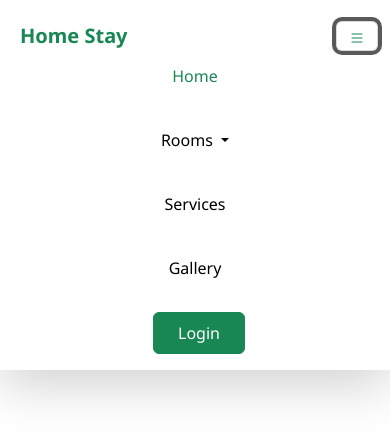
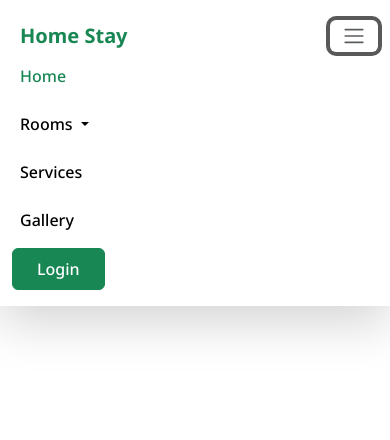
Before and after one commit to MyNameIsKry/Web-Design, a plain HTML site: page index.html in a window 390 px wide. Both pictures are taken after a click on the button "Toggle navigation". Drawn offline with nearby package versions, Linux system fonts and the light colour scheme.

Commit message:
feat: Update navigation bar styles and improve responsiveness in index.html and styles.css

```diff
--- a/index.html
+++ b/index.html
@@ -15,51 +15,56 @@
           <i class="fas fa-home text-success me-2 fs-4"></i>
           <span class="fw-bold text-success fs-5">Home Stay</span>
         </a>
-        <button class="navbar-toggler" type="button" data-bs-toggle="collapse" data-bs-target="#navbarNavDropdown"
-          aria-controls="navbarNavDropdown" aria-expanded="false" aria-label="Toggle navigation">
-          <svg class="text-success fs-4" xmlns="http://www.w3.org/2000/svg" width="16" height="16" fill="currentColor"
-            class="bi bi-list" viewBox="0 0 16 16">
-            <path fill-rule="evenodd"
-              d="M2.5 12a.5.5 0 0 1 .5-.5h10a.5.5 0 0 1 0 1H3a.5.5 0 0 1-.5-.5m0-4a.5.5 0 0 1 .5-.5h10a.5.5 0 0 1 0 1H3a.5.5 0 0 1-.5-.5m0-4a.5.5 0 0 1 .5-.5h10a.5.5 0 0 1 0 1H3a.5.5 0 0 1-.5-.5" />
-          </svg>
+
+        <button class="navbar-toggler border-0" type="button" data-bs-toggle="collapse"
+          data-bs-target="#navbarNavDropdown" aria-controls="navbarNavDropdown" aria-expanded="false"
+          aria-label="Toggle navigation">
+          <span class="navbar-toggler-icon"></span>
         </button>
+
         <div class="collapse navbar-collapse" id="navbarNavDropdown">
-          <ul class="navbar-nav ms-auto gap-4 align-items-center">
+          <ul class="navbar-nav ms-auto align-items-start align-items-md-center gap-2 gap-md-4">
             <li class="nav-item">
-              <a class="nav-link text-success" href="#">Home</a>
+              <a class="nav-link text-success fw-medium" href="#">Home</a>
             </li>
 
             <!-- Rooms dropdown -->
             <li class="nav-item dropdown">
-              <a class="nav-link dropdown-toggle" href="#amenities" id="roomsDropdown" role="button"
+              <a class="nav-link dropdown-toggle fw-medium" href="#" id="roomsDropdown" role="button"
                 data-bs-toggle="dropdown" aria-expanded="false">
                 Rooms
               </a>
               <ul class="dropdown-menu" aria-labelledby="roomsDropdown">
-                <li><a class="dropdown-item nav-link" href="#single-room">Quận 10</a></li>
-                <li><a class="dropdown-item nav-link" href="#double-room">Bình Thạnh</a></li>
-                <li><a class="dropdown-item nav-link" href="#suite">Phú Nhuận</a></li>
+                <li><a class="dropdown-item" href="#single-room">Quận 10</a></li>
+                <li><a class="dropdown-item" href="#double-room">Bình Thạnh</a></li>
+                <li><a class="dropdown-item" href="#suite">Phú Nhuận</a></li>
               </ul>
             </li>
 
             <li class="nav-item">
-              <a class="nav-link" href="#services">Services</a>
+              <a class="nav-link fw-medium" href="#services">Services</a>
             </li>
 
             <li class="nav-item">
-              <a class="nav-link" href="#gallery">Gallery</a>
+              <a class="nav-link fw-medium" href="#gallery">Gallery</a>
             </li>
 
-            <li class="nav-item">
-              <a class="btn btn-success text-white ms-2 px-4 py-2" href="#book">Login</a>
+            <li class="nav-item" id="user-nav">
+              <a class="btn btn-success text-white px-4 py-2 fw-medium" href="#book" id="login-btn">Login</a>
             </li>
           </ul>
         </div>
       </div>
     </nav>
   </header>
+
+  <!-- Hero Section -->
+  <section class="hero-section d-flex" id="home">
+    <div class="container">
+
+
+    </div>
+  </section>
 </body>
-<script src="https://cdn.jsdelivr.net/npm/@popperjs/core@2.11.8/dist/umd/popper.min.js" integrity="sha384-I7E8VVD/ismYTF4hNIPjVp/Zjvgyol6VFvRkX/vR+Vc4jQkC+hVqc2pM8ODewa9r" crossorigin="anonymous"></script>
-<script src="https://cdn.jsdelivr.net/npm/bootstrap@5.3.5/dist/js/bootstrap.min.js" integrity="sha384-VQqxDN0EQCkWoxt/0vsQvZswzTHUVOImccYmSyhJTp7kGtPed0Qcx8rK9h9YEgx+" crossorigin="anonymous"></script>
 <script src="https://cdn.jsdelivr.net/npm/bootstrap@5.3.5/dist/js/bootstrap.bundle.min.js" integrity="sha384-k6d4wzSIapyDyv1kpU366/PK5hCdSbCRGRCMv+eplOQJWyd1fbcAu9OCUj5zNLiq" crossorigin="anonymous"></script>
 </html>
--- a/styles.css
+++ b/styles.css
@@ -5,6 +5,13 @@
     margin: 0;
     padding: 0;
     font-family: 'Noto Sans', sans-serif;
+    text-decoration: none;
+    list-style: none;
+    color: #000;
+    font-weight: 400;
+    font-size: 1rem;
+    line-height: 1.5;
+    scroll-behavior: smooth;
 }
 
 .dropdown:hover .dropdown-menu {
@@ -18,3 +25,13 @@ header > nav a.nav-link {
 header > nav a.nav-link:hover {
     color: var(--bs-success);
 }
+
+@media (max-width: 768px) {
+    .navbar-nav .nav-link {
+      padding-left: 0.5rem;
+    }
+  }
+
+.hero-section {
+
+}
```
